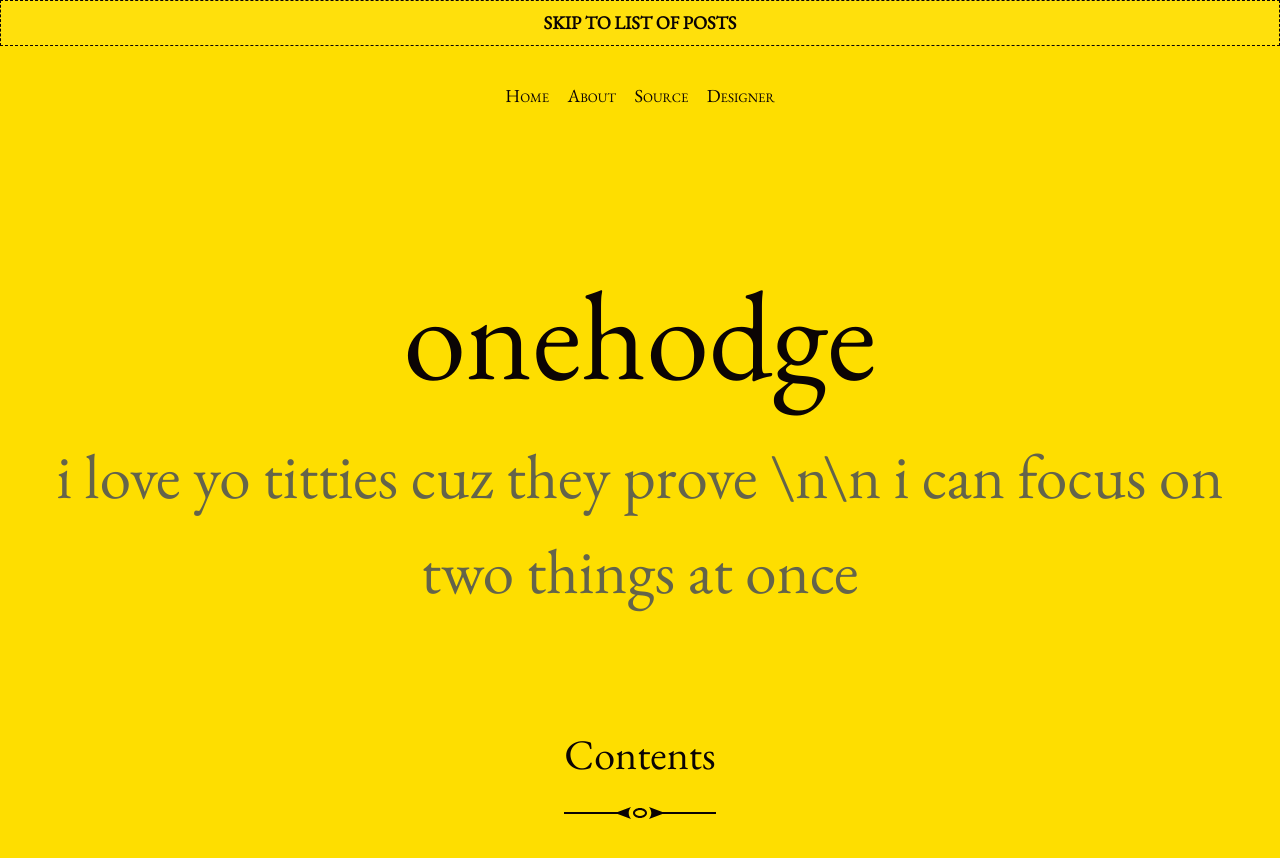
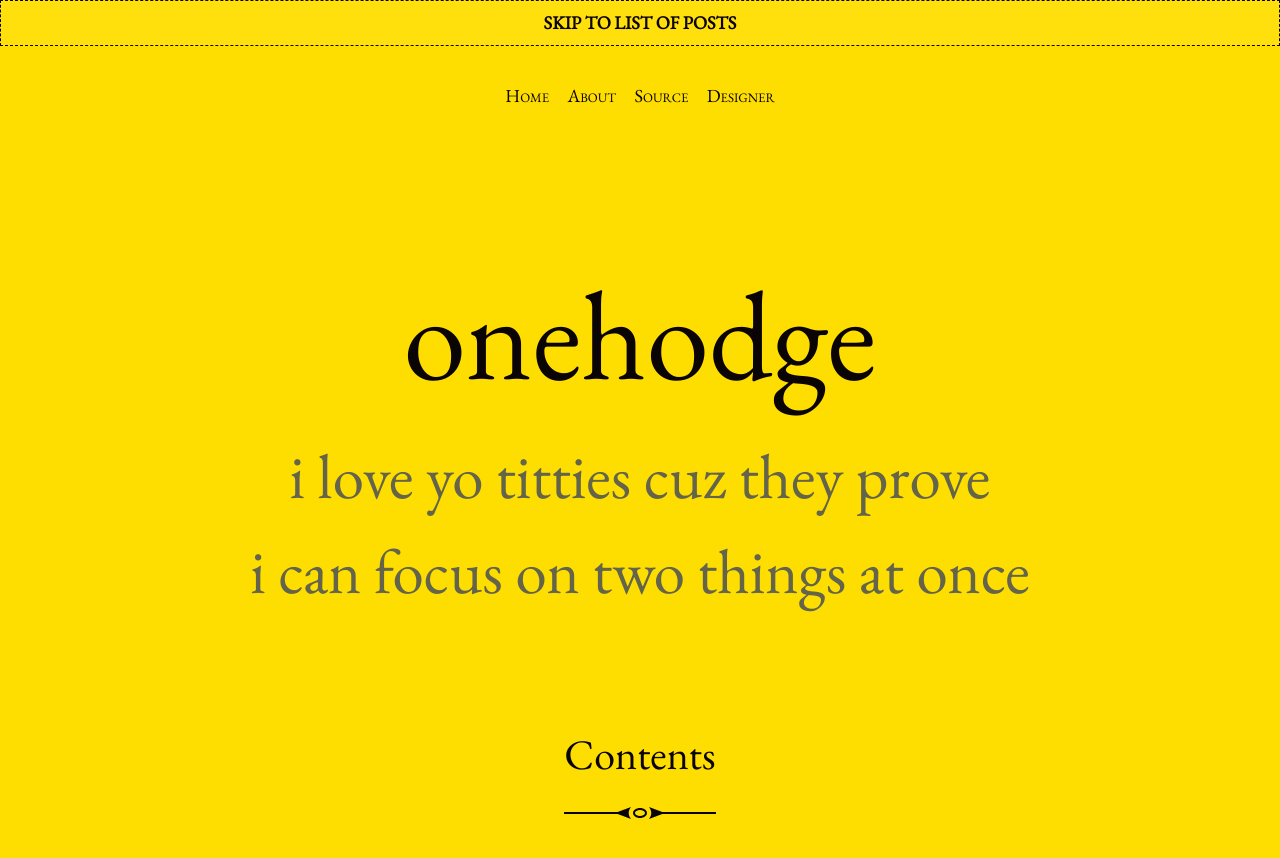
Before and after one commit to onehodge/onehodge.github.io, a Jekyll site: the page built from index.html, in a window 1280 px wide and 900 px high. Shown: the top 858 px of the window. Built offline with Jekyll 4.4.1, drawn with Linux system fonts in a browser that asks for light colours; the list of posts is cut into pages by our own code.

```diff
--- a/_config.yml
+++ b/_config.yml
@@ -16,7 +16,7 @@
 title: onehodge
 email: on3hodge@gmail.com
 description: >- # this means to ignore newlines until "baseurl:"
-  i love yo titties cuz they prove \n\n i can focus on two things at once
+  i love yo titties cuz they prove <br>i can focus on two things at once
 baseurl: "" # the subpath of your site, e.g. /blog
 url: "https://onehodge.github.io" # the base hostname & protocol for your site, e.g. http://example.com
 icon: /assets/images/icon-512.png
```
